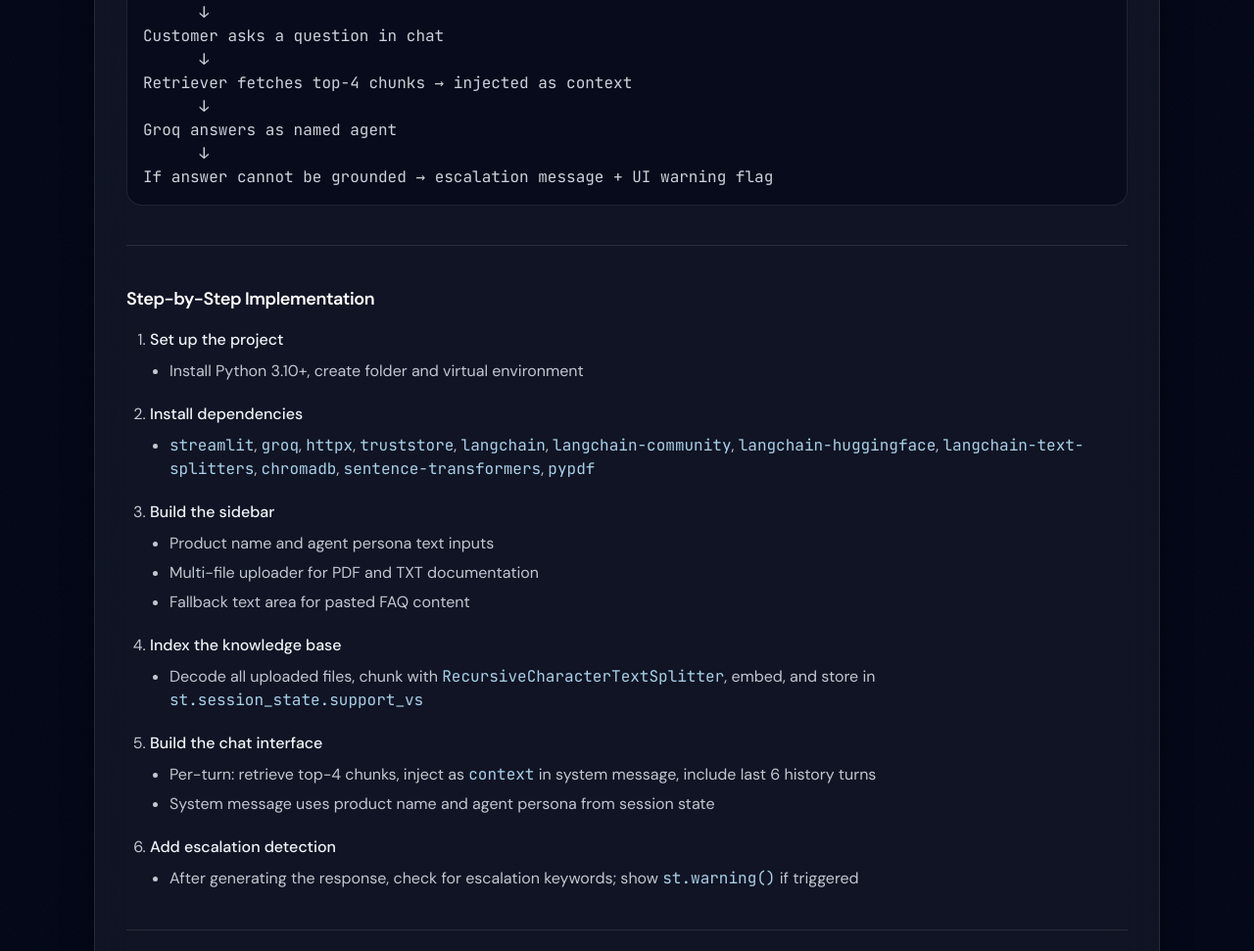
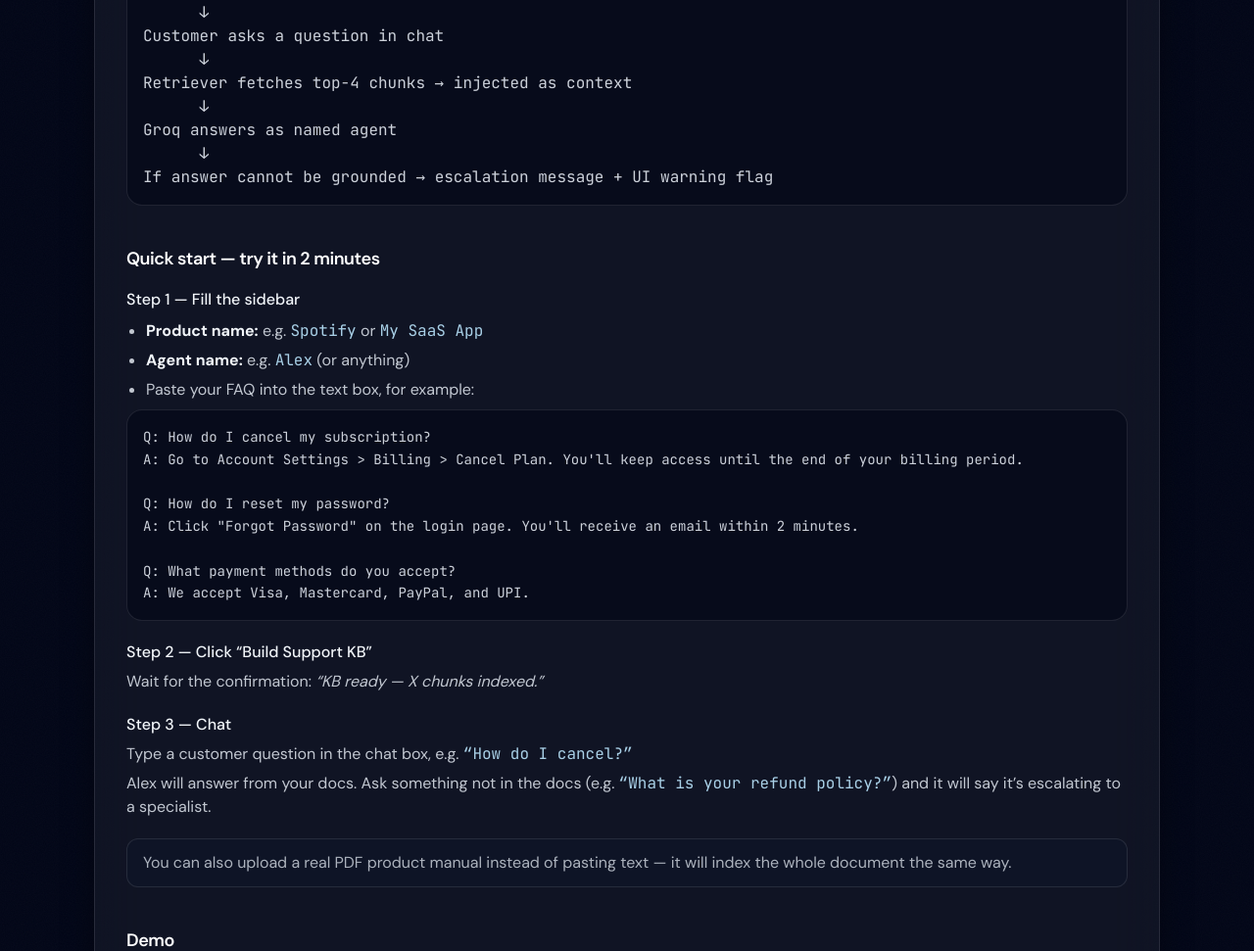
Before and after one commit to abhishekgoyal-a11y/DevShelfs, a Django app: page /projects/customer-support-agent/ in a window 1280 px wide. Shown: the part 1294-2265 px from the top of the page at 98% size. Run offline with Django 5.2, Linux system fonts and the light colour scheme; some libraries are stand-ins or nearby versions.

Commit message:
Add quick start guide and demo video to customer support agent project page
Co-Authored-By: Claude Sonnet 4.6 <noreply@anthropic.com>

```diff
--- a/web/templates/web/project_bodies/customer-support-agent.html
+++ b/web/templates/web/project_bodies/customer-support-agent.html
@@ -69,6 +69,66 @@ Retriever fetches top-4 chunks → injected as context
 Groq answers as named agent
       ↓
 If answer cannot be grounded → escalation message + UI warning flag</code></pre>
+  </div>
+
+  <div class="space-y-4">
+    <h2 class="text-lg font-semibold tracking-tight text-white">Quick start — try it in 2 minutes</h2>
+    <div class="space-y-5 text-sm leading-relaxed text-slate-200/85 sm:text-base">
+
+      <div class="space-y-2">
+        <p class="font-medium text-slate-100">Step 1 — Fill the sidebar</p>
+        <ul class="list-disc space-y-1.5 pl-5">
+          <li><strong class="text-slate-100">Product name:</strong> e.g. <code class="text-sky-200/90">Spotify</code> or <code class="text-sky-200/90">My SaaS App</code></li>
+          <li><strong class="text-slate-100">Agent name:</strong> e.g. <code class="text-sky-200/90">Alex</code> (or anything)</li>
+          <li>Paste your FAQ into the text box, for example:</li>
+        </ul>
+        <pre class="overflow-x-auto rounded-2xl border border-white/10 bg-slate-950/60 p-4 text-sm leading-relaxed text-slate-200/90"><code class="font-mono whitespace-pre-wrap">Q: How do I cancel my subscription?
+A: Go to Account Settings > Billing > Cancel Plan. You'll keep access until the end of your billing period.
+
+Q: How do I reset my password?
+A: Click "Forgot Password" on the login page. You'll receive an email within 2 minutes.
+
+Q: What payment methods do you accept?
+A: We accept Visa, Mastercard, PayPal, and UPI.</code></pre>
+      </div>
+
+      <div class="space-y-1.5">
+        <p class="font-medium text-slate-100">Step 2 — Click &ldquo;Build Support KB&rdquo;</p>
+        <p>Wait for the confirmation: <em>&ldquo;KB ready — X chunks indexed.&rdquo;</em></p>
+      </div>
+
+      <div class="space-y-1.5">
+        <p class="font-medium text-slate-100">Step 3 — Chat</p>
+        <p>Type a customer question in the chat box, e.g. <code class="text-sky-200/90">&ldquo;How do I cancel?&rdquo;</code></p>
+        <p>
+          Alex will answer from your docs. Ask something not in the docs (e.g. <code class="text-sky-200/90">&ldquo;What is your refund policy?&rdquo;</code>)
+          and it will say it&rsquo;s escalating to a specialist.
+        </p>
+      </div>
+
+      <p class="rounded-xl border border-white/10 bg-slate-900/50 px-4 py-3 text-slate-200/75">
+        You can also upload a real PDF product manual instead of pasting text — it will index the whole document the same way.
+      </p>
+
+    </div>
+  </div>
+
+  <div class="space-y-4">
+    <h2 class="text-lg font-semibold tracking-tight text-white">Demo</h2>
+    <div
+      class="mx-auto max-w-3xl overflow-hidden rounded-2xl border border-white/10 bg-black shadow-lg shadow-black/40"
+    >
+      <video
+        class="block w-full"
+        controls
+        playsinline
+        preload="metadata"
+        aria-label="Customer support agent demo"
+      >
+        <source src="{% static 'web/CustomerSupportAgent.webm' %}" type="video/webm" />
+        <p class="p-4 text-sm text-slate-400">Your browser does not support embedded WebM video.</p>
+      </video>
+    </div>
   </div>
 
   <hr class="border-0 border-t border-white/10" />
```
Also changed, not shown: 1 other file.
